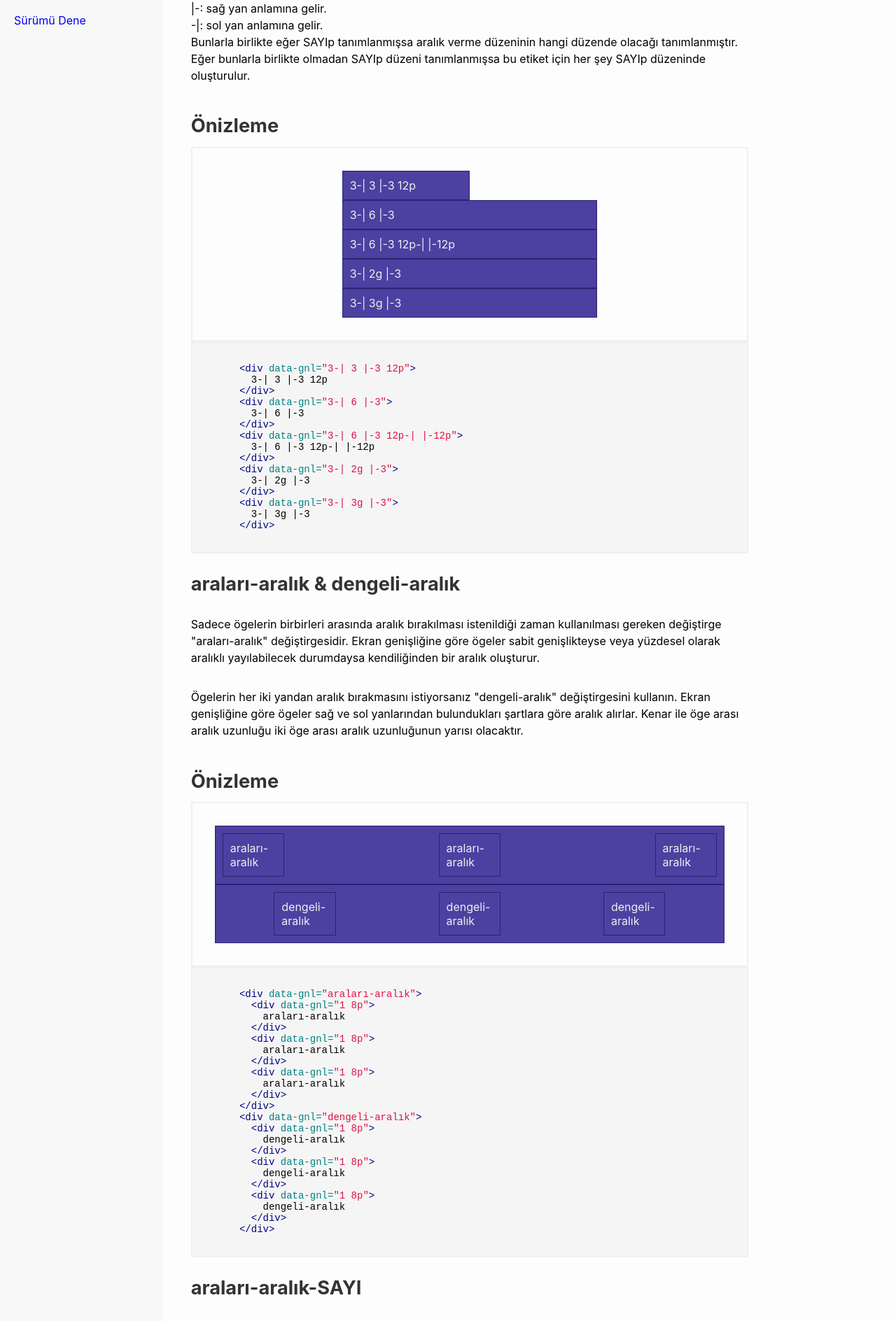
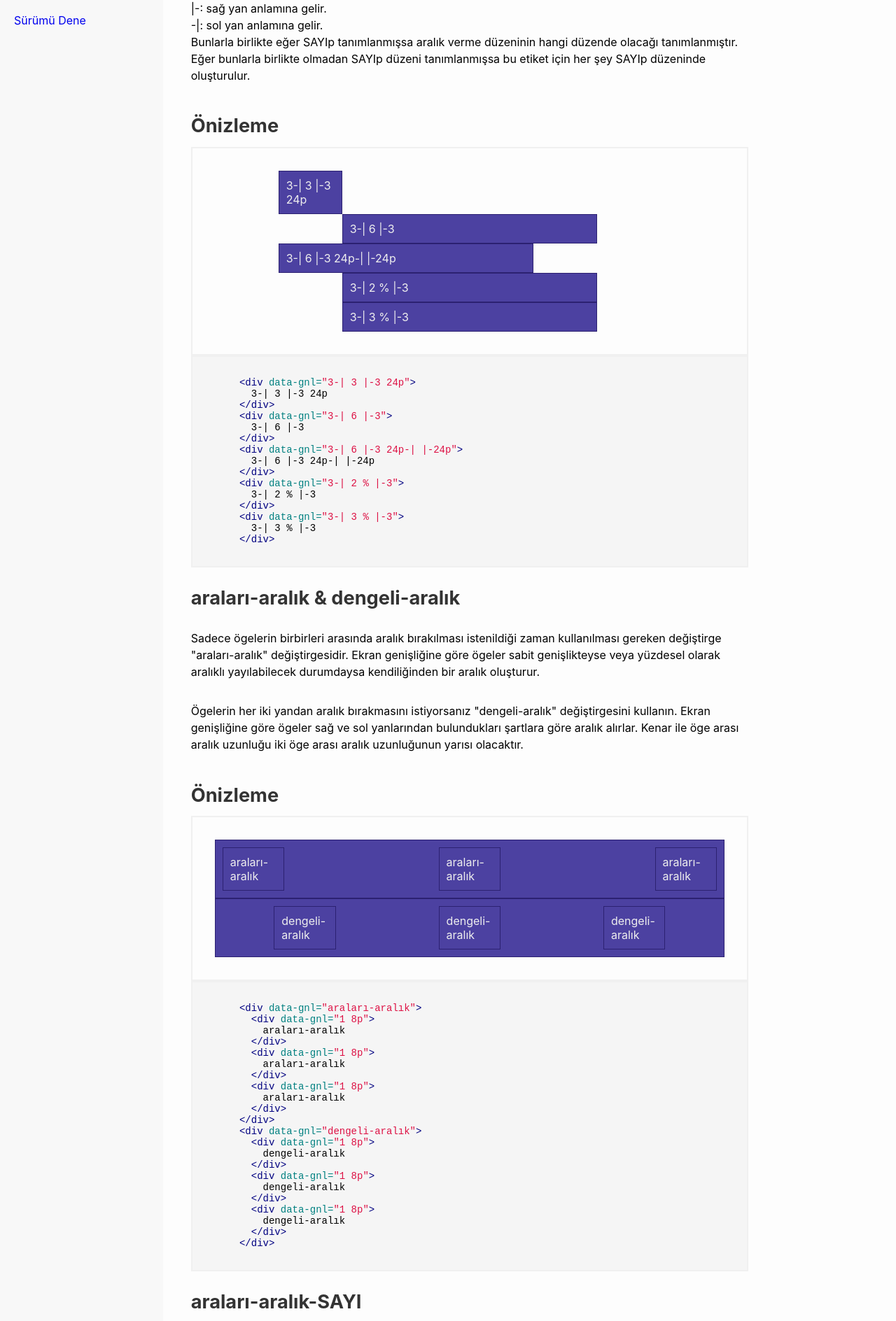
Before and after one commit to data-deveb/data-deveb.github.io, a Jekyll site: the page built from 1.0/tr/kap-orgusu/aralik-duzeni.html, in a window 1280 px wide. Shown: the part 453-2341 px from the top of the page at 70% size. Built offline with Jekyll 4.4.1, drawn with Linux system fonts in a browser that asks for light colours; some web fonts are replaced.

Commit message:
Aralık düzeni belletisi
Belletideki açıklamalar genleşme düzenindeki değişiklik nedeniyle güncellendi.

```diff
--- a/1.0/tr/kap-orgusu/aralik-duzeni.html
+++ b/1.0/tr/kap-orgusu/aralik-duzeni.html
@@ -21,38 +21,38 @@ title: Aralık Düzeni
 	<div class="örnek">
 	<h3>Önizleme</h3>
 	<div class="önizleme">
-	  <div data-gnl="3-| 3 |-3 12p">
-	  	3-| 3 |-3 12p
+	  <div data-gnl="3-| 3 |-3 24p">
+	  	3-| 3 |-3 24p
 	  </div>
 	  <div data-gnl="3-| 6 |-3">
 	    3-| 6 |-3
 	  </div>
-	  <div data-gnl="3-| 6 |-3 12p-| |-12p">
-	    3-| 6 |-3 12p-| |-12p
+	  <div data-gnl="3-| 6 |-3 24p-| |-24p">
+	    3-| 6 |-3 24p-| |-24p
 	  </div>
-	  <div data-gnl="3-| 2g |-3">
-	    3-| 2g |-3
+	  <div data-gnl="3-| 2 % |-3">
+	    3-| 2 % |-3
 	  </div>
-	  <div data-gnl="3-| 3g |-3">
-	    3-| 3g |-3
+	  <div data-gnl="3-| 3 % |-3">
+	    3-| 3 % |-3
 	  </div>
 	</div>
 	</div>
 	{% highlight html %}
-	<div data-gnl="3-| 3 |-3 12p">
-	  3-| 3 |-3 12p
+	<div data-gnl="3-| 3 |-3 24p">
+	  3-| 3 |-3 24p
 	</div>
 	<div data-gnl="3-| 6 |-3">
 	  3-| 6 |-3
 	</div>
-	<div data-gnl="3-| 6 |-3 12p-| |-12p">
-	  3-| 6 |-3 12p-| |-12p
+	<div data-gnl="3-| 6 |-3 24p-| |-24p">
+	  3-| 6 |-3 24p-| |-24p
 	</div>
-	<div data-gnl="3-| 2g |-3">
-	  3-| 2g |-3
+	<div data-gnl="3-| 2 % |-3">
+	  3-| 2 % |-3
 	</div>
-	<div data-gnl="3-| 3g |-3">
-	  3-| 3g |-3
+	<div data-gnl="3-| 3 % |-3">
+	  3-| 3 % |-3
 	</div>
 	{% endhighlight %}
 
```
